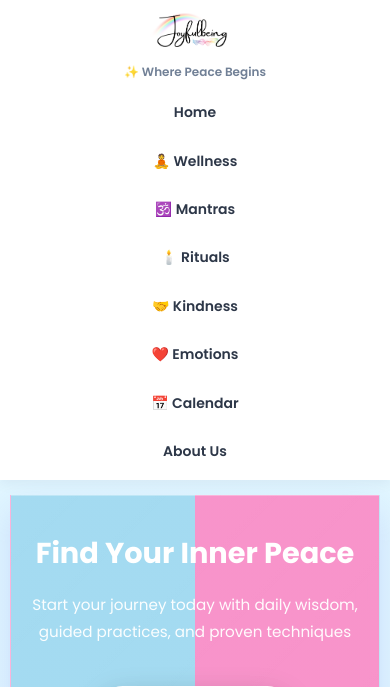
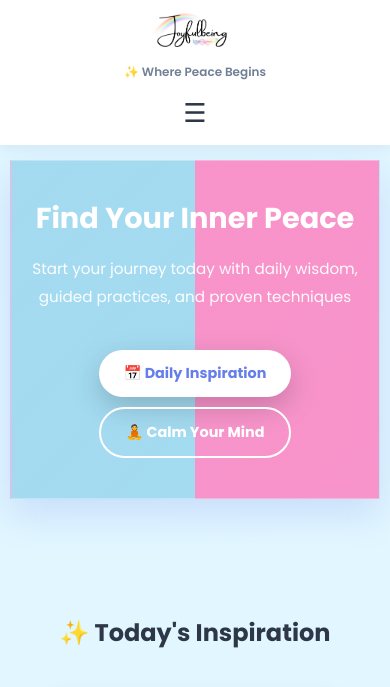
Before and after one commit to siddarthareddykv/JoyfulBeing, a Flask app: page / in a window 390 px wide. Shown: the top 687 px of the page. Run offline with Flask 3, Linux system fonts and the light colour scheme.

Commit message:
toggle button

```diff
--- a/static/style.css
+++ b/static/style.css
@@ -1236,3 +1236,58 @@ h3 { font-size: 1.5rem; }
     max-width: 1200px;
     margin: 0 auto;
 }
+.nav-list {
+    display: flex;
+    gap: 20px;
+    list-style: none;
+    margin: 0;
+    padding: 0;
+}
+
+.nav-list a {
+    text-decoration: none;
+    color: inherit;
+    font-weight: 500;
+}
+
+/* Hamburger hidden on desktop */
+.menu-toggle {
+    display: none;
+    font-size: 26px;
+    cursor: pointer;
+}
+
+/* MOBILE VIEW */
+@media (max-width: 768px) {
+
+    .menu-toggle {
+        display: block;
+    }
+
+    .nav-right {
+        display: none;
+        width: 100%;
+    }
+
+    .nav-right.active {
+        display: block;
+    }
+
+    .nav-list {
+        flex-direction: column;
+        background: white;
+        padding: 15px;
+        border-radius: 10px;
+        box-shadow: 0 8px 20px rgba(0,0,0,0.1);
+        margin-top: 10px;
+    }
+
+    .nav-list li {
+        padding: 10px 0;
+        border-bottom: 1px solid #eee;
+    }
+
+    .nav-list li:last-child {
+        border-bottom: none;
+    }
+}
--- a/templates/base.html
+++ b/templates/base.html
@@ -24,15 +24,20 @@
         <p class="nav-tagline">✨ Where Peace Begins</p>
     </div>
 
-    <div class="nav-right">
-        <a href="/" class="nav-link">Home</a>
-        <a href="/stress" class="nav-link">🧘 Wellness</a>
-        <a href="/mantras" class="nav-link">🕉️ Mantras</a>
-        <a href="/rituals" class="nav-link">🕯️ Rituals</a>
-        <a href="/ideas" class="nav-link">🤝 Kindness</a>
-        <a href="/emotions" class="nav-link">❤️ Emotions</a>
-        <a href="/calendar" class="nav-link">📅 Calendar</a>
-        <a href="/about" class="nav-link">About Us</a>
+    <!-- Hamburger button -->
+    <div class="menu-toggle" onclick="toggleMenu()">☰</div>
+
+    <div class="nav-right" id="navMenu">
+        <ul class="nav-list">
+            <li><a href="/">Home</a></li>
+            <li><a href="/stress">🧘 Wellness</a></li>
+            <li><a href="/mantras">🕉️ Mantras</a></li>
+            <li><a href="/rituals">🕯️ Rituals</a></li>
+            <li><a href="/ideas">🤝 Kindness</a></li>
+            <li><a href="/emotions">❤️ Emotions</a></li>
+            <li><a href="/calendar">📅 Calendar</a></li>
+            <li><a href="/about">About Us</a></li>
+        </ul>
     </div>
 </nav>
 
@@ -83,6 +88,10 @@
         <p style="font-size: 12px; margin-top: 5px;">Crafted with ❤️ to nurture your wellbeing</p>
     </div>
 </footer>
-
+<script>
+function toggleMenu() {
+    document.getElementById("navMenu").classList.toggle("active");
+}
+</script>
 </body>
 </html>
```
